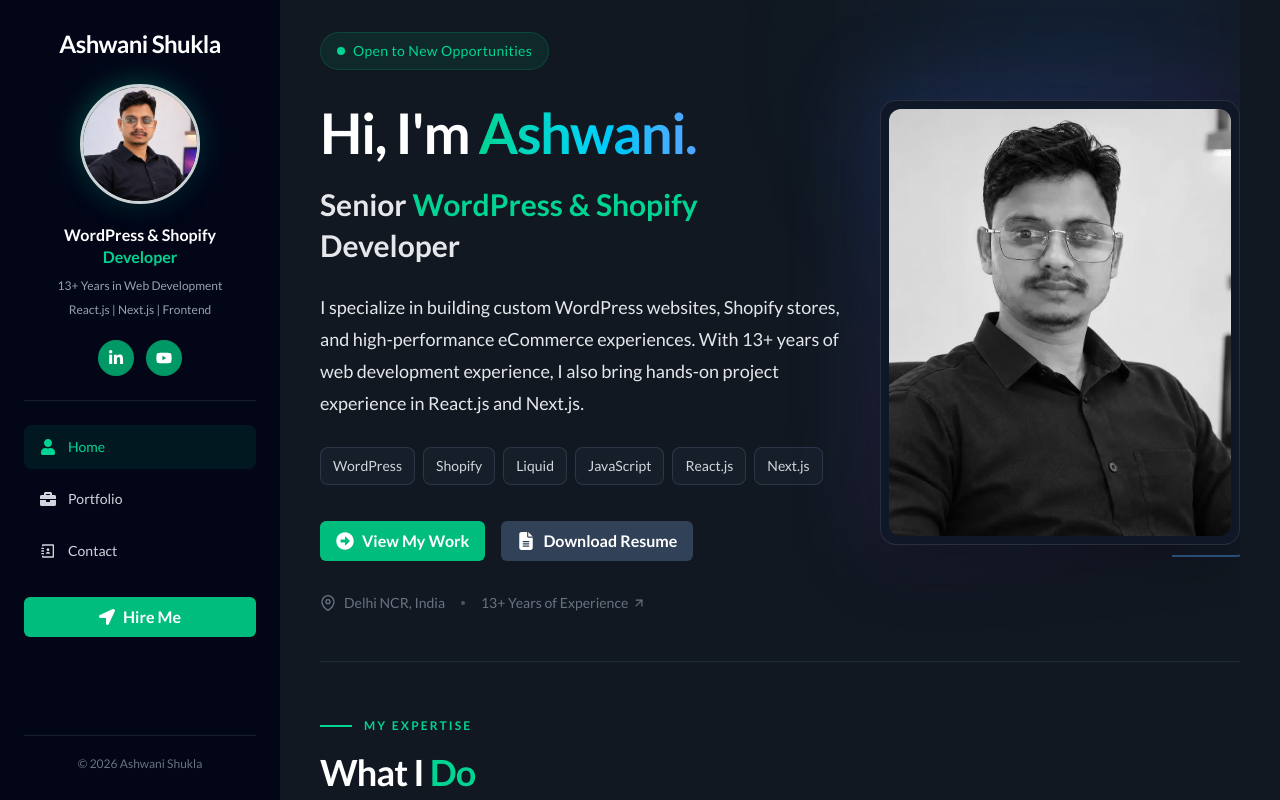
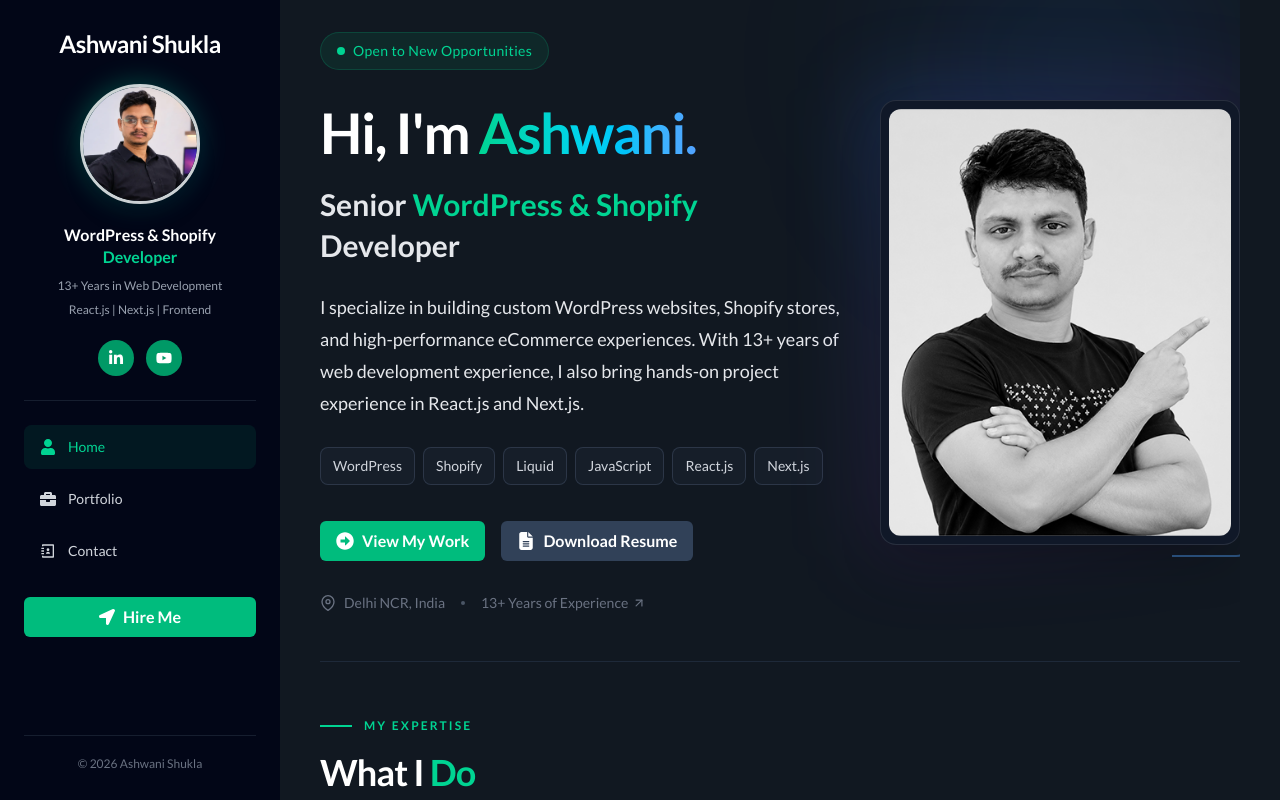
Before and after one commit to ashwanishukla669/portfolio, a Next.js app: page / in a window 1280 px wide. Shown: the top 800 px of the page. Built offline with nearby package versions, Linux system fonts and the light colour scheme.

Commit message:
add profile

```diff
--- a/app/components/AboutMe/Hero.tsx
+++ b/app/components/AboutMe/Hero.tsx
@@ -134,7 +134,7 @@ export default function Hero() {
             <div className="relative overflow-hidden rounded-2xl border border-white/10 bg-gray-900 p-2 shadow-2xl">
               <div className="relative aspect-[4/5] overflow-hidden rounded-xl">
                 <Image
-                  src="/profile-pic.webp"
+                  src="/about-me.png"
                   alt="Ashwani Shukla - WordPress and Shopify Developer"
                   fill
                   priority
```
Also changed, not shown: public/1793714586950.png (added), public/about-me.png (added).
